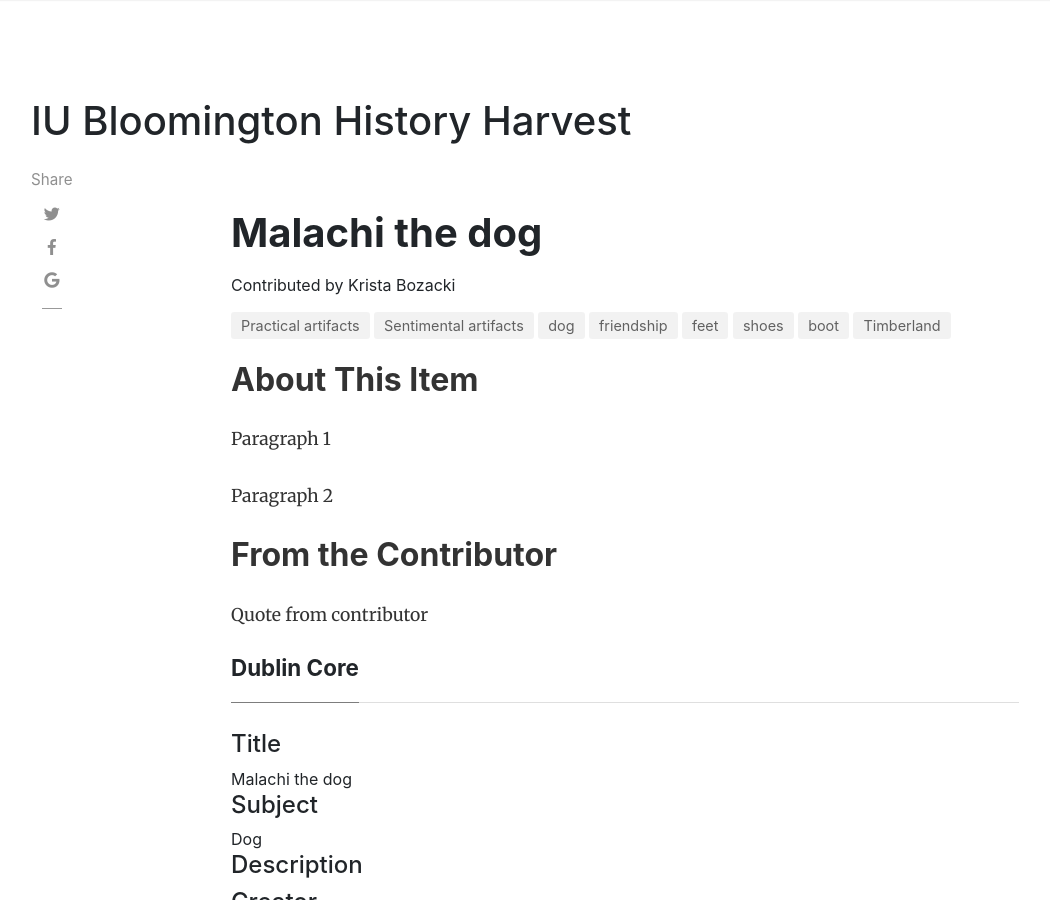
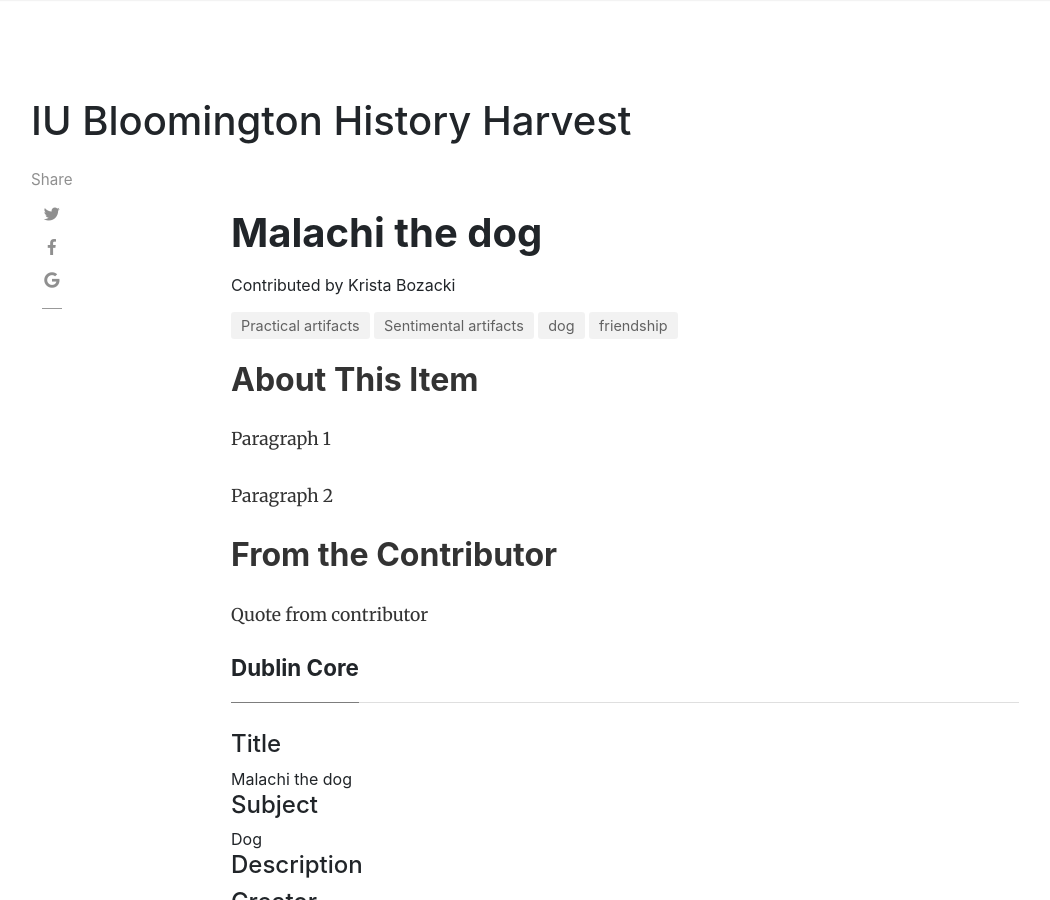
Before and after one commit to H301HistoryHarvest/H301HistoryHarvest, a Jekyll site: the page built from _items/2019-10-03-0007.md, in a window 1280 px wide and 900 px high. Shown: the whole window, without its empty margins (54-1104 px from the left). Built offline with Jekyll 4.4.1, drawn with Linux system fonts in a browser that asks for light colours; nearby versions of some CDN libraries; comment, search, counter and statistics services are not loaded.

Commit message:
Update 2019-10-03-0007.md

```diff
--- a/_items/2019-10-03-0007.md
+++ b/_items/2019-10-03-0007.md
@@ -11,7 +11,7 @@ itemdate: ca. 2019
 itemtype: Unknown
 shortdesc:
 categories: [ Sentimental,Practical ]
-tags: [ dog, friendship, feet, shoes, boot, Timberland ]
+tags: [ dog, friendship, ]
 ---
 
 ## About This Item
```
